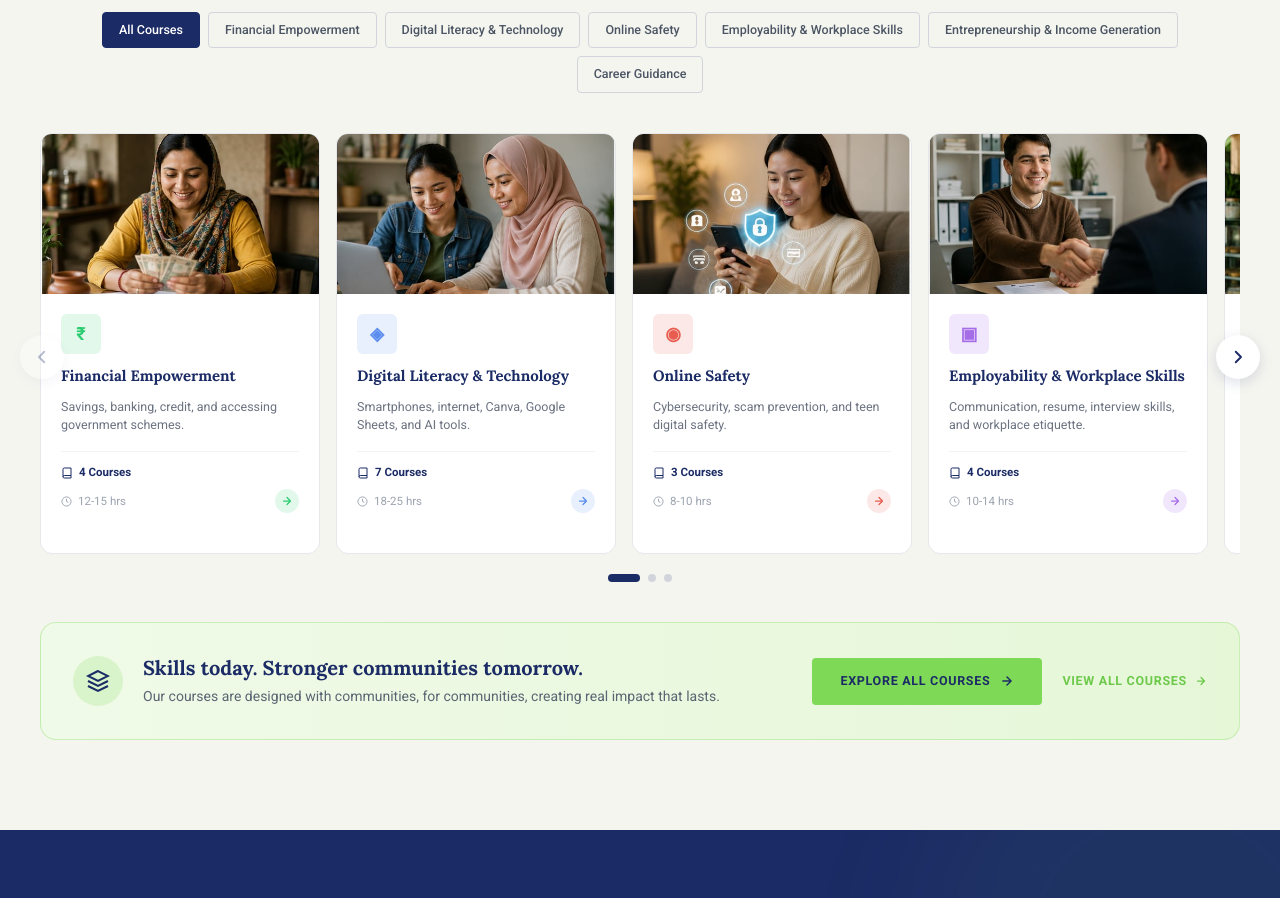
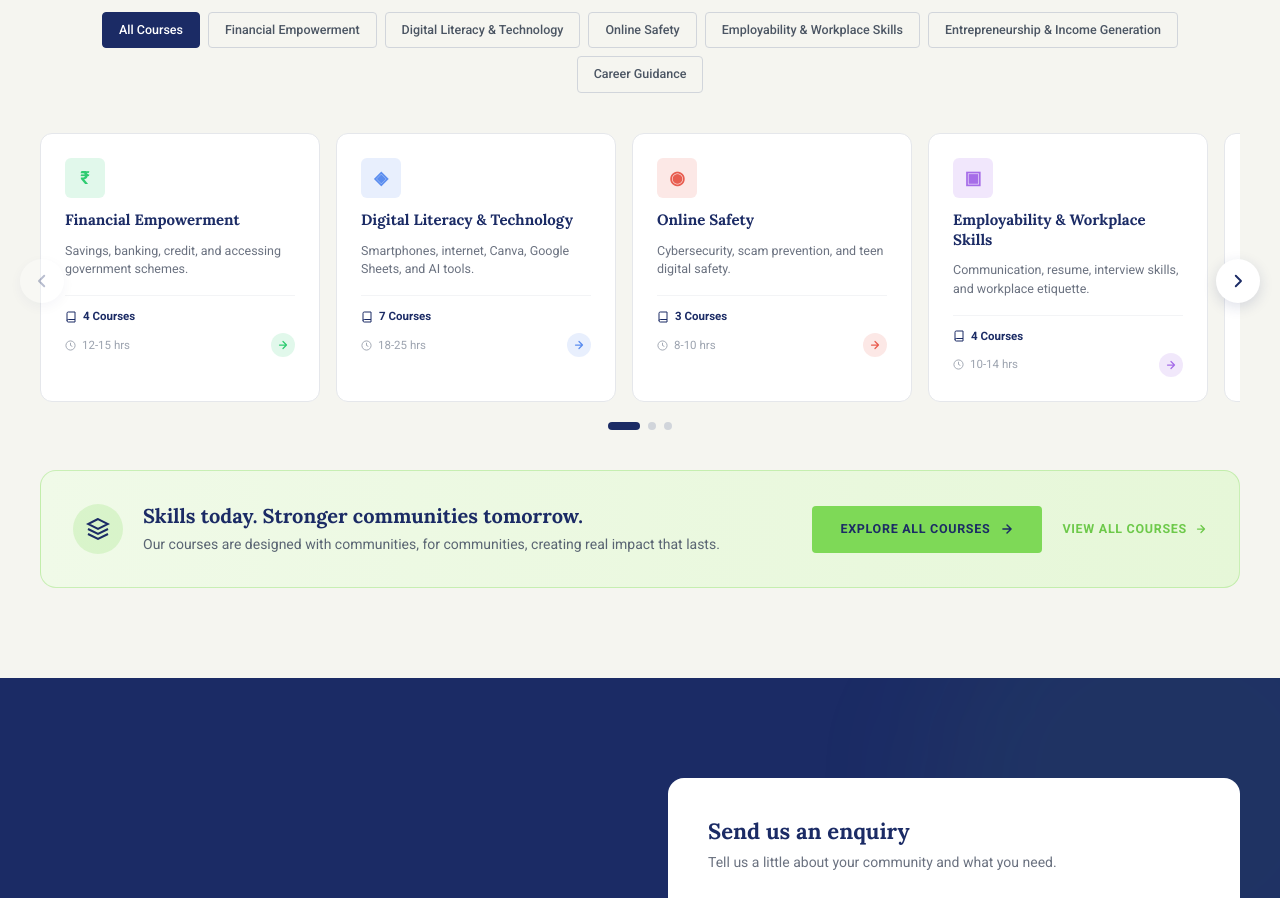
Before and after one commit to edstellarmarketing/eds-foundation, a Next.js app: page / in a window 1280 px wide. Shown: the part 2300-3198 px from the top of the page. Built offline with nearby package versions, Linux system fonts and the light colour scheme.

Commit message:
Remove thumbnails from course and category cards

```diff
--- a/components/sections/Courses.tsx
+++ b/components/sections/Courses.tsx
@@ -7,8 +7,6 @@ type Course = {
   target: string;
   hoursRange: string;
   sessions: string;
-  image?: string;
-  imageAlt?: string;
 };
 
 type Category = {
@@ -18,8 +16,6 @@ type Category = {
   color: string;
   bgColor: string;
   hoursRange: string;
-  image: string;
-  imageAlt: string;
   courses: Course[];
 };
 
@@ -31,40 +27,30 @@ const CATEGORIES: Category[] = [
     color: "#2ECC71",
     bgColor: "rgba(46,204,113,0.14)",
     hoursRange: "12-15 hrs",
-    image: "/courses/financial.jpg",
-    imageAlt: "Woman counting rupee notes at a table with a passbook",
     courses: [
       {
         name: "Financial Literacy for Women",
         target: "Women (18-60), SHG members, homemakers",
         hoursRange: "10-12 hrs",
         sessions: "5 sessions",
-        image: "/courses/financial/financial-literacy-women.jpg",
-        imageAlt: "Group of women learning budgeting and savings together",
       },
       {
         name: "Banking & Digital Payments",
         target: "First-time bank users, rural women, small vendors",
         hoursRange: "6-8 hrs",
         sessions: "4 sessions",
-        image: "/courses/financial/banking-digital-payments.jpg",
-        imageAlt: "Woman paying a vegetable vendor with a QR code on her phone",
       },
       {
         name: "Understanding Debt & Credit",
         target: "Women, small business owners, farmers",
         hoursRange: "5-6 hrs",
         sessions: "3 sessions",
-        image: "/courses/financial/debt-credit.jpg",
-        imageAlt: "Woman reviewing loan paperwork with a calculator at a desk",
       },
       {
         name: "Government Schemes & Benefits",
         target: "Low-income families, women, senior citizens",
         hoursRange: "5-6 hrs",
         sessions: "3 sessions",
-        image: "/courses/financial/government-schemes.jpg",
-        imageAlt: "Woman reading a government scheme brochure at a help centre",
       },
     ],
   },
@@ -75,64 +61,48 @@ const CATEGORIES: Category[] = [
     color: "#5B8DEF",
     bgColor: "rgba(91,141,239,0.14)",
     hoursRange: "18-25 hrs",
-    image: "/courses/digital.jpg",
-    imageAlt: "Two women learning together on a laptop",
     courses: [
       {
         name: "Canva for Everyone",
         target: "SHG members, small vendors, students, job seekers",
         hoursRange: "5-6 hrs",
         sessions: "3 sessions",
-        image: "/courses/digital/canva.jpg",
-        imageAlt: "Woman designing a poster on a laptop using Canva",
       },
       {
         name: "Google & Internet for Daily Life",
         target: "Anyone with basic phone skills, rural populations",
         hoursRange: "5-6 hrs",
         sessions: "3 sessions",
-        image: "/courses/digital/google-internet.jpg",
-        imageAlt: "Older man and young helper learning to search on a phone",
       },
       {
         name: "WhatsApp for Personal & Business Use",
         target: "Small vendors, SHG members, youth",
         hoursRange: "3-4 hrs",
         sessions: "2 sessions",
-        image: "/courses/digital/whatsapp.jpg",
-        imageAlt: "Small vendor showcasing products on WhatsApp Business",
       },
       {
         name: "Government Apps & Online Services",
         target: "General population needing government services",
         hoursRange: "5-6 hrs",
         sessions: "3 sessions",
-        image: "/courses/digital/government-apps.jpg",
-        imageAlt: "Person using a government service app at a service centre",
       },
       {
         name: "Basic Computer Skills & MS Office",
         target: "Job seekers, students (Class 10+), unemployed youth",
         hoursRange: "12-15 hrs",
         sessions: "6 sessions",
-        image: "/courses/digital/basic-computer.jpg",
-        imageAlt: "Two students practising MS Word and Excel on a desktop",
       },
       {
         name: "Google Sheets & Data Basics",
         target: "SHG members, micro-entrepreneurs, students (Class 10+)",
         hoursRange: "6-8 hrs",
         sessions: "4 sessions",
-        image: "/courses/digital/google-sheets.jpg",
-        imageAlt: "Woman analysing a chart in Google Sheets on her laptop",
       },
       {
         name: "AI Tools for Everyday Life",
         target: "General population, small business owners, students",
         hoursRange: "5-6 hrs",
         sessions: "3 sessions",
-        image: "/courses/digital/ai-tools.jpg",
-        imageAlt: "Small business owner using an AI assistant app on phone",
       },
     ],
   },
@@ -143,32 +113,24 @@ const CATEGORIES: Category[] = [
     color: "#E85D50",
     bgColor: "rgba(232,93,80,0.14)",
     hoursRange: "8-10 hrs",
-    image: "/courses/safety.jpg",
-    imageAlt: "Smartphone with security icons overlay representing online safety",
     courses: [
       {
         name: "Online Safety for Teens (Class 8–12)",
         target: "Students aged 13–18",
         hoursRange: "8-10 hrs",
         sessions: "5 sessions",
-        image: "/courses/safety/teens.jpg",
-        imageAlt: "Teacher guiding a student on safe phone use with a lock icon overlay",
       },
       {
         name: "Cybersecurity for Women",
         target: "Women using smartphones and internet",
         hoursRange: "3-4 hrs",
         sessions: "2 sessions",
-        image: "/courses/safety/cybersecurity.jpg",
-        imageAlt: "Woman refusing to share an OTP message on her phone",
       },
       {
         name: "Spotting Scams & Digital Fraud",
         target: "Seniors and new internet users",
         hoursRange: "2-3 hrs",
         sessions: "1 session",
-        image: "/courses/safety/scams.jpg",
-        imageAlt: "Young man warning an elderly woman about a phishing scam on her phone",
       },
     ],
   },
@@ -179,40 +141,30 @@ const CATEGORIES: Category[] = [
     color: "#A66DE8",
     bgColor: "rgba(166,109,232,0.16)",
     hoursRange: "10-14 hrs",
-    image: "/courses/employability.jpg",
-    imageAlt: "Job candidate in an interview with a resume in hand",
     courses: [
       {
         name: "Spoken English for Workplace",
         target: "Job seekers, entry-level employees",
         hoursRange: "12-15 hrs",
         sessions: "6 sessions",
-        image: "/courses/employability/spoken-english.jpg",
-        imageAlt: "Trainer leading a Spoken English class with engaged participants",
       },
       {
         name: "Customer Service & Communication",
         target: "Youth seeking BPO, retail, hospitality jobs",
         hoursRange: "8-10 hrs",
         sessions: "5 sessions",
-        image: "/courses/employability/customer-service.jpg",
-        imageAlt: "Customer service representative wearing a headset at her desk",
       },
       {
         name: "Interview Skills & Resume Building",
         target: "First-time job seekers, Class 12 and graduates",
         hoursRange: "5-6 hrs",
         sessions: "3 sessions",
-        image: "/courses/employability/interview-resume.jpg",
-        imageAlt: "Candidate in a suit handing over a resume during an interview",
       },
       {
         name: "Professional Workplace Etiquette",
         target: "First-time formal sector workers",
         hoursRange: "5-6 hrs",
         sessions: "3 sessions",
-        image: "/courses/employability/workplace-etiquette.jpg",
-        imageAlt: "Colleagues shaking hands at the office, demonstrating workplace etiquette",
       },
     ],
   },
@@ -223,32 +175,24 @@ const CATEGORIES: Category[] = [
     color: "#F39C12",
     bgColor: "rgba(243,156,18,0.16)",
     hoursRange: "10-12 hrs",
-    image: "/courses/entrepreneurship.jpg",
-    imageAlt: "Tailor working at a sewing machine in a small boutique",
     courses: [
       {
         name: "Starting Your Micro-Business",
         target: "SHG members, aspiring entrepreneurs, homemakers",
         hoursRange: "10-12 hrs",
         sessions: "5 sessions",
-        image: "/courses/entrepreneurship/micro-business.jpg",
-        imageAlt: "Tailor at her sewing machine running a home-based micro-business",
       },
       {
         name: "Digital Marketing for Small Businesses",
         target: "Small business owners, vendors, self-employed",
         hoursRange: "8-10 hrs",
         sessions: "4 sessions",
-        image: "/courses/entrepreneurship/digital-marketing.jpg",
-        imageAlt: "Small business owner filming a product reel with a phone on a tripod",
       },
       {
         name: "Basic Bookkeeping for Small Businesses",
         target: "Micro-entrepreneurs, shop owners, vendors",
         hoursRange: "8-10 hrs",
         sessions: "4 sessions",
-        image: "/courses/entrepreneurship/bookkeeping.jpg",
-        imageAlt: "Shop owner recording accounts in a ledger beside a laptop",
       },
     ],
   },
@@ -259,16 +203,12 @@ const CATEGORIES: Category[] = [
     color: "#3498DB",
     bgColor: "rgba(52,152,219,0.14)",
     hoursRange: "6-8 hrs",
-    image: "/courses/career.jpg",
-    imageAlt: "Student reviewing a career options chart with a counsellor",
     courses: [
       {
         name: "Career Planning for Class 10–12 Students",
         target: "Students in Class 10 to 12",
         hoursRange: "6-8 hrs",
         sessions: "5 sessions",
-        image: "/courses/career/career-planning.jpg",
-        imageAlt: "Counsellor reviewing a Career Roadmap with a high school student",
       },
     ],
   },
@@ -282,13 +222,8 @@ const STEP = CARD_WIDTH + GAP;
 
 function CategoryCard({ cat }: { cat: Category }) {
   return (
-    <div className="flex-none w-[280px] overflow-hidden rounded-xl border border-gray-200 bg-white transition-all hover:-translate-y-1 hover:border-gray-300 hover:shadow-[0_8px_20px_rgba(27,43,101,0.08)]">
-      <img
-        src={cat.image}
-        alt={cat.imageAlt}
-        className="h-[160px] w-full object-cover"
-      />
-      <div className="flex flex-col gap-3 p-5">
+    <div className="flex-none w-[280px] rounded-xl border border-gray-200 bg-white transition-all hover:-translate-y-1 hover:border-gray-300 hover:shadow-[0_8px_20px_rgba(27,43,101,0.08)]">
+      <div className="flex flex-col gap-3 p-6">
         <div
           className="flex h-10 w-10 items-center justify-center rounded-md text-[18px] font-bold leading-none"
           style={{ backgroundColor: cat.bgColor, color: cat.color }}
@@ -334,13 +269,8 @@ function CategoryCard({ cat }: { cat: Category }) {
 
 function CourseCard({ course, cat }: { course: Course; cat: Category }) {
   return (
-    <div className="flex-none w-[280px] overflow-hidden rounded-xl border border-gray-200 bg-white transition-all hover:-translate-y-1 hover:border-gray-300 hover:shadow-[0_8px_20px_rgba(27,43,101,0.08)]">
-      <img
-        src={course.image ?? cat.image}
-        alt={course.imageAlt ?? cat.imageAlt}
-        className="h-[160px] w-full object-cover"
-      />
-      <div className="flex flex-col gap-3 p-5">
+    <div className="flex-none w-[280px] rounded-xl border border-gray-200 bg-white transition-all hover:-translate-y-1 hover:border-gray-300 hover:shadow-[0_8px_20px_rgba(27,43,101,0.08)]">
+      <div className="flex flex-col gap-3 p-6">
         <div
           className="flex h-10 w-10 items-center justify-center rounded-md text-[18px] font-bold leading-none"
           style={{ backgroundColor: cat.bgColor, color: cat.color }}
@@ -580,11 +510,8 @@ export default function Courses() {
               </svg>
             </button>
             <a
-              href="#"
-              onClick={(e) => {
-                e.preventDefault();
-                alert("In production, this links to the hosted course catalog PDF.");
-              }}
+              href="/edstellar_course_catalog.pdf"
+              download="edstellar_course_catalog.pdf"
               className="inline-flex items-center gap-2 text-[12.5px] font-bold uppercase tracking-[0.7px] text-lime-deep underline-offset-4 transition-opacity hover:opacity-80"
             >
               View All Courses
```
